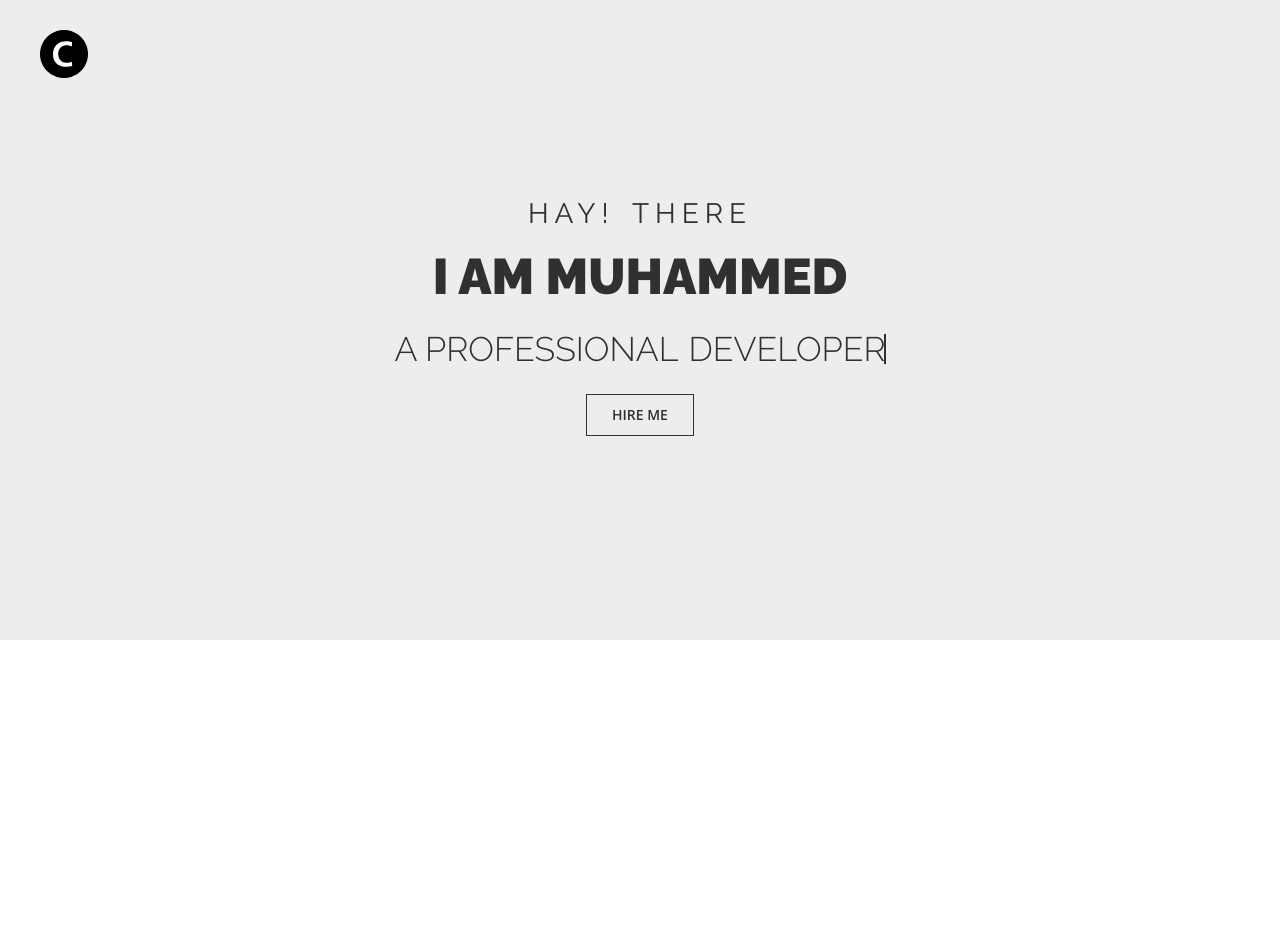
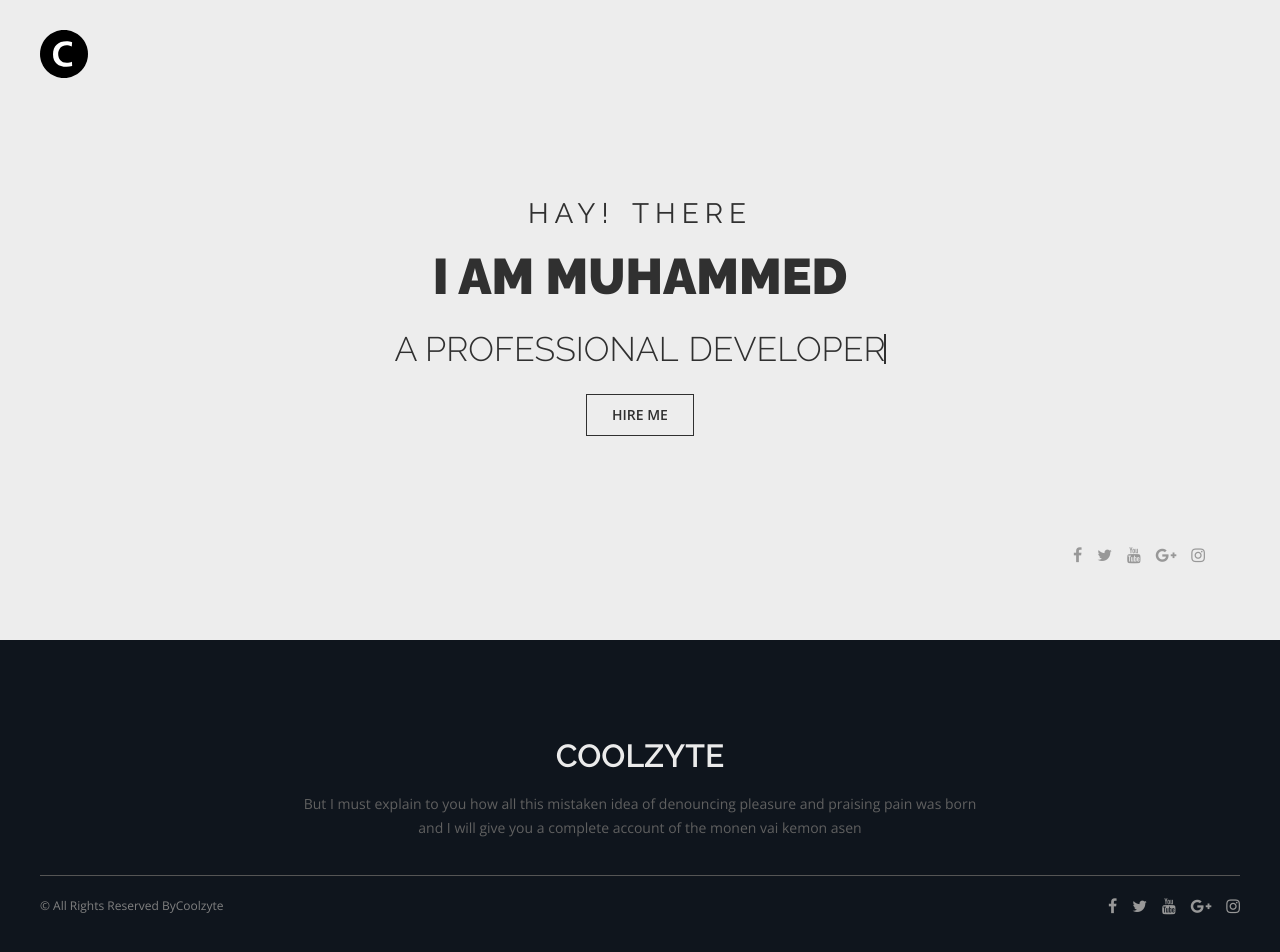
Before and after one commit to coolzyte/my-portfolio, a React (Create React App) app: page / in a window 1280 px wide. Shown: the top 952 px of the page. Before the commit the page ends 800 px from the top, so only its background shows below. Built offline with nearby package versions, Linux system fonts and the light colour scheme.

Commit message:
Added footer and social components

```diff
--- a/public/index.html
+++ b/public/index.html
@@ -1,5 +1,6 @@
 <!DOCTYPE html>
 <html lang="en">
+
 <head>
   <meta charset="utf-8">
   <link rel="shortcut icon" href="%PUBLIC_URL%/favicon.ico">
@@ -10,6 +11,7 @@
       homescreen on Android. See https://developers.google.com/web/fundamentals/web-app-manifest/
     -->
   <link rel="manifest" href="%PUBLIC_URL%/manifest.json">
+  <link href="https://cdnjs.cloudflare.com/ajax/libs/font-awesome/4.7.0/css/font-awesome.min.css" rel="stylesheet">
   <!--
       Notice the use of %PUBLIC_URL% in the tags above.
       It will be replaced with the URL of the `public` folder during the build.
@@ -21,6 +23,7 @@
     -->
   <title>React App</title>
 </head>
+
 <body>
   <noscript>
     You need to enable JavaScript to run this app.
@@ -37,4 +40,5 @@
       To create a production bundle, use `npm run build` or `yarn build`.
     -->
 </body>
+
 </html>
--- a/src/components/Footer/Footer.js
+++ b/src/components/Footer/Footer.js
@@ -0,0 +1,30 @@
+import React from "react";
+import Social from "../Social/Social";
+import "./Footer.scss";
+import PageTitle from "../PageTitile/PageTitle";
+
+const Footer = () => {
+  return (
+    <footer className="footer p-tb">
+      <div className="section-title wrapper footer__container">
+        <PageTitle
+          heading="CoolZyte"
+          desc="But I must explain to you how all this mistaken idea of denouncing
+          pleasure and praising pain was born and I will give you a complete
+          account of the monen vai kemon asen"
+        />
+      </div>
+      <div className="footer__bottom wrapper flex-item">
+        <div className="copyright">
+          &copy; All Rights Reserved By
+          <a href="http://coolzyte.com">Coolzyte</a>
+        </div>
+        <ul className="footer__social social-menu flex-item">
+          <Social />
+        </ul>
+      </div>
+    </footer>
+  );
+};
+
+export default Footer;
--- /dev/null
+++ b/src/components/Footer/Footer.scss
@@ -0,0 +1,43 @@
+@import "../../base/Variables.scss";
+@import "../../base/mixin.scss";
+.footer {
+  grid-column: full-start / full-end;
+  background-color: $bunker;
+  padding: 10rem 0;
+  &__container {
+    border-bottom: 1px solid #555;
+    margin-bottom: 2rem;
+    padding-bottom: 3.5rem;
+    h2 {
+      color: $gallery-3;
+    }
+    p {
+      padding: 0 1.6rem;
+    }
+  }
+  .copyright {
+    color: gray;
+    font-size: 1.2rem;
+    @include respond(tab-port) {
+      margin-bottom: 2rem;
+    }
+    a {
+      color: inherit;
+    }
+  }
+  &__bottom {
+    flex-wrap: wrap;
+    justify-content: space-between;
+    @include respond(tab-port) {
+      flex-direction: column;
+      justify-content: center;
+      padding: 0 1.6rem;
+    }
+    @include respond(phone) {
+      justify-content: center;
+    }
+    li a:hover {
+      color: #fff;
+    }
+  }
+}
--- a/src/components/Hero/Hero.js
+++ b/src/components/Hero/Hero.js
@@ -1,5 +1,6 @@
 import React from "react";
 import Button from "../Button/Button";
+import Social from "../Social/Social";
 import "./Hero.scss";
 
 const Hero = () => (
@@ -20,7 +21,9 @@ const Hero = () => (
         <Button name="Hire Me" />
       </div>
     </div>
-    {/* <Social /> */}
+    <ul className="social-menu social-menu--mod flex-item">
+      <Social />
+    </ul>
   </div>
 );
 
--- /dev/null
+++ b/src/components/PageTitile/PageTitle.js
@@ -0,0 +1,12 @@
+import React from "react";
+
+const PageTitle = ({ heading, desc }) => {
+  return (
+    <div>
+      <h2>{heading}</h2>
+      <p>{desc}</p>
+    </div>
+  );
+};
+
+export default PageTitle;
--- /dev/null
+++ b/src/components/Social/Social.js
@@ -0,0 +1,37 @@
+import React from "react";
+import "./Social.scss";
+import Aux from "../../hoc/Aux";
+
+const Social = () => {
+  return (
+    <Aux>
+      <li>
+        <a href="https://www.facebook.com/coolzyte">
+          <i className="fa fa-facebook" aria-hidden="true" />
+        </a>
+      </li>
+      <li>
+        <a href="https://twitter.com/coolzyte">
+          <i className="fa fa-twitter" aria-hidden="true" />
+        </a>
+      </li>
+      <li>
+        <a href="https://www.youtube.com/">
+          <i className="fa fa-youtube" aria-hidden="true" />
+        </a>
+      </li>
+      <li>
+        <a href="https://plus.google.com/114985536861119358076">
+          <i className="fa fa-google-plus" aria-hidden="true" />
+        </a>
+      </li>
+      <li>
+        <a href="https://www.instagram.com/">
+          <i className="fa fa-instagram" aria-hidden="true" />
+        </a>
+      </li>
+    </Aux>
+  );
+};
+
+export default Social;
--- /dev/null
+++ b/src/components/Social/Social.scss
@@ -0,0 +1,15 @@
+@import '../../base/Variables.scss';
+@import '../../base/mixin.scss';
+.social-menu {
+  li a {
+    margin-left: 15px;
+    margin-bottom: 0;
+    color: #989898;
+    @include respond(tab-port) {
+      margin: 0 1.5rem;
+    }
+    &:hover {
+      color: $bunker;
+    }
+  }
+}
--- a/src/containers/App.js
+++ b/src/containers/App.js
@@ -1,7 +1,7 @@
 import React, { Component } from "react";
 import Header from "../components/Header/Header";
 import Landing from "../components/Landing/Landing";
-// import Footer from "../components/Footer/Footer";
+import Footer from "../components/Footer/Footer";
 import "./App.scss";
 
 class App extends Component {
@@ -10,7 +10,7 @@ class App extends Component {
       <div className="App">
         <Header />
         <Landing />
-        {/* <Footer /> */}
+        <Footer />
       </div>
     );
   }
--- a/src/index.scss
+++ b/src/index.scss
@@ -1,4 +1,5 @@
 @import "./base/Variables.scss";
+@import "./base/mixin.scss";
 @import url("https://fonts.googleapis.com/css?family=Open+Sans:400,400i,600,700,800|Raleway:300,400,500,600,700,800,900");
 * {
   margin: 0;
@@ -98,6 +99,12 @@ ul {
   padding: 0;
 }
 
+.flex-item {
+  display: flex;
+  flex-wrap: wrap;
+  align-items: center;
+}
+
 .wrapper {
   max-width: 1200px;
   margin-right: auto;
@@ -109,3 +116,30 @@ ul {
     padding-left: 0;
   }
 }
+
+.section-title {
+  text-align: center;
+  margin-bottom: 5rem;
+  &--left {
+    text-align: left;
+    p {
+      @include medium {
+        width: 57%;
+        margin: 0 !important;
+      }
+    }
+  }
+  h2 {
+    display: inline-block;
+    font-size: 3.2rem;
+    font-weight: 600;
+    line-height: 3.2rem;
+    margin-bottom: 2rem;
+  }
+  p {
+    @include medium {
+      width: 57%;
+      margin: auto;
+    }
+  }
+}
```
Lines whose indentation alone changed are shown as unchanged.
